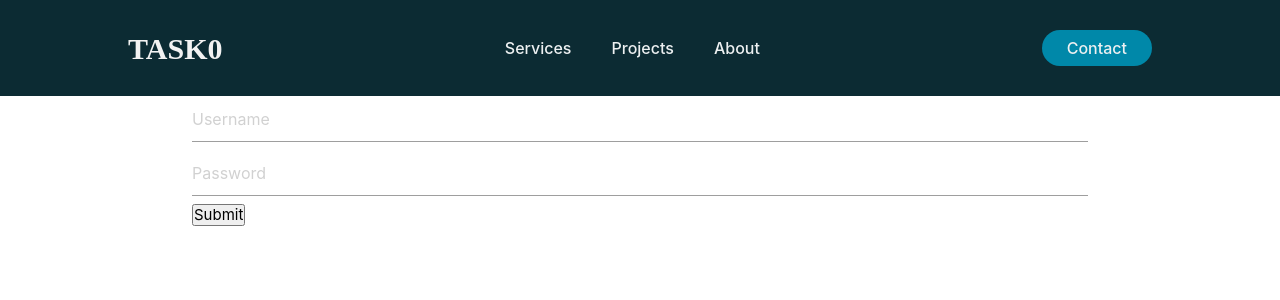
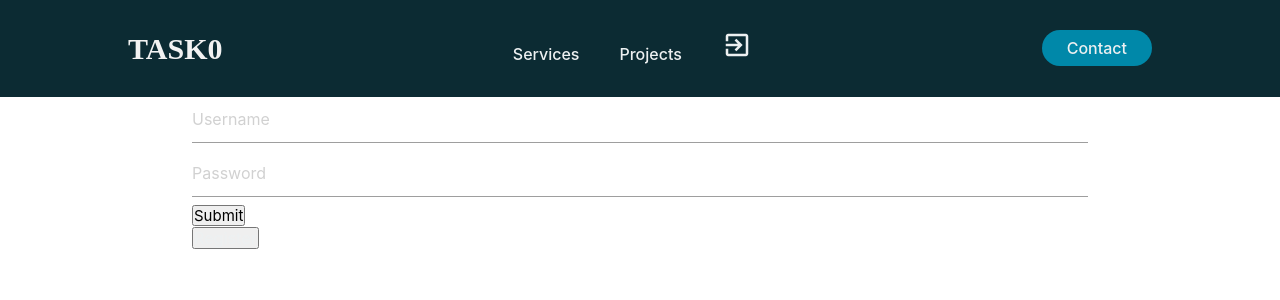
Before and after one commit to zenonn37/tasks, a React (Create React App) app: page /auth in a window 1280 px wide. Shown: the top 300 px of the page. Built offline with nearby package versions, Linux system fonts and the light colour scheme.

Commit message:
updated navbar and auth systems

```diff
--- a/src/actions/auth.action.js
+++ b/src/actions/auth.action.js
@@ -4,7 +4,7 @@ import { REGISTER, LOGIN, AUTH, LOGOUT, CLEAR_PROGRAMS } from "../types";
 import history from "../history";
 
 export const registerAction = register => {
-  return async (dispatch, getData) => {
+  return async dispatch => {
     try {
       const res = await tasks.post("/register", register);
       const result = res.data.data;
@@ -13,16 +13,38 @@ export const registerAction = register => {
           username: result.email,
           password: register.password
         };
+        //loginAction(data);
         try {
           const res = await tasks.post("/login", data);
           const result = res.data.access_token;
           console.log(result);
 
           localStorage.setItem("access_token", result);
+          const AUTH_TOKEN = result;
+          tasks.defaults.headers.common["Authorization"] = "Bearer " + AUTH_TOKEN
           dispatch({
             type: LOGIN,
             payload: result
           });
+          if (result) {
+
+
+            try {
+
+              const res = await tasks.get("/user");
+              const result = res.data.data;
+
+              console.log(result);
+
+              dispatch({
+                type: AUTH,
+                payload: result
+              });
+            } catch (error) {
+              console.log(error);
+            }
+          }
+
           history.push("/");
         } catch (error) {
           console.log(error);
@@ -41,6 +63,8 @@ export const registerAction = register => {
   };
 };
 export const loginAction = login => {
+  console.log(login);
+
   return async dispatch => {
     try {
       const res = await tasks.post("/login", login);
@@ -56,7 +80,7 @@ export const loginAction = login => {
         const AUTH_TOKEN = localStorage.getItem("access_token");
         tasks.defaults.headers.common["Authorization"] = "Bearer " + AUTH_TOKEN
         const res = await tasks.get("/user");
-        const result = res.data;
+        const result = res.data.data;
 
         console.log(result);
 
@@ -95,7 +119,7 @@ export const userAction = () => {
   };
 };
 export const logOut = () => {
-  return async (dispatch, getData) => {
+  return async dispatch => {
     try {
       const AUTH_TOKEN = localStorage.getItem("access_token");
       tasks.defaults.headers.common["Authorization"] = "Bearer " + AUTH_TOKEN
@@ -108,7 +132,7 @@ export const logOut = () => {
         type: CLEAR_PROGRAMS
       });
       localStorage.removeItem("access_token");
-      history.push("/login");
+      history.push("/auth");
     } catch (error) {
       console.log(error);
     }
--- /dev/null
+++ b/src/components/auth/Login.js
@@ -0,0 +1,46 @@
+import React, { useState } from 'react'
+import { useDispatch } from 'react-redux'
+import { loginAction } from '../../actions/auth.action'
+
+export default function Login() {
+
+    const dispatch = useDispatch();
+    const [name, setName] = useState("");
+    const [email, setEmail] = useState("");
+    const [password, setPassword] = useState("");
+
+    const onSubmit = e => {
+        e.preventDefault();
+        const data = {
+
+
+            username: email,
+            password: password
+        }
+        console.log(data);
+
+        dispatch(loginAction(data))
+
+    }
+
+
+    return (
+        <div>
+
+            <form onSubmit={onSubmit}>
+
+                <div className="fields">
+                    <input type="text" name="username" onChange={e => setEmail(e.target.value)} placeholder="Username" />
+                </div>
+                <div className="fields">
+                    <input type="text" name="password" onChange={e => setPassword(e.target.value)} placeholder="Password" />
+                </div>
+                <div className="fields">
+                    <input type="submit" name="Submit" />
+                </div>
+
+            </form>
+
+        </div>
+    )
+}
--- /dev/null
+++ b/src/components/auth/Register.js
@@ -0,0 +1,48 @@
+import React, { useState } from 'react'
+import { useDispatch } from 'react-redux'
+import { registerAction } from '../../actions/auth.action'
+
+export default function Register() {
+    const dispatch = useDispatch();
+    const [name, setName] = useState("");
+    const [email, setEmail] = useState("");
+    const [password, setPassword] = useState("");
+
+    const onSubmit = e => {
+        e.preventDefault();
+        const data = {
+
+            name: name,
+            email: email,
+            password: password
+        }
+        console.log(data);
+
+        dispatch(registerAction(data))
+
+    }
+
+
+    return (
+        <div>
+
+            <form onSubmit={onSubmit}>
+                <div className="fields">
+                    <input type="text" name="username" onChange={e => setName(e.target.value)} placeholder="Full Name" />
+                </div>
+
+                <div className="fields">
+                    <input type="text" name="username" onChange={e => setEmail(e.target.value)} placeholder="Username" />
+                </div>
+                <div className="fields">
+                    <input type="text" name="password" onChange={e => setPassword(e.target.value)} placeholder="Password" />
+                </div>
+                <div className="fields">
+                    <input type="submit" name="Submit" />
+                </div>
+
+            </form>
+
+        </div>
+    )
+}
--- a/src/components/navigation/Navbar.js
+++ b/src/components/navigation/Navbar.js
@@ -1,7 +1,10 @@
-import React from 'react'
+import React from 'react';
+import { useDispatch } from 'react-redux';
+import { logOut } from '../../actions/auth.action';
 
 
-function Navbar(props) {
+function Navbar() {
+    const dispatch = useDispatch();
     return (
         <header>
             <img className="logo" src="images/tasko.svg" alt="logo" />
@@ -16,7 +19,10 @@ function Navbar(props) {
                         <a href="#">Projects</a>
                     </li>
                     <li>
-                        <a href="#">About</a>
+                        <i className="small material-icons point" onClick={() => dispatch(logOut())}>
+
+                            exit_to_app
+                      </i>
                     </li>
 
                 </ul>
--- a/src/pages/Auth.js
+++ b/src/pages/Auth.js
@@ -1,54 +1,40 @@
 import React, { useState } from 'react';
-import { useDispatch } from 'react-redux';
-import { registerAction, loginAction } from '../actions/auth.action';
+import Login from '../components/auth/Login'
+import Register from '../components/auth/Register'
 
 
 
 
 const Auth = () => {
 
+    const [auth, setAuth] = useState(false);
 
-    const dispatch = useDispatch();
-    const [name, setName] = useState("");
-    const [email, setEmail] = useState("");
-    const [password, setPassword] = useState("");
-
-    const onSubmit = e => {
-        e.preventDefault();
-        const data = {
-
-
-            username: email,
-            password: password
-        }
-        console.log(data);
-
-        dispatch(loginAction(data))
-
+    const handleAuth = e => {
+        setAuth(!auth);
     }
 
 
+
+
     return (
-        <div>
+        <div className="auth-system">
 
-            <form onSubmit={onSubmit}>
+            {
+                auth ? <Register /> : <Login />
+            }
 
-                <div className="fields">
-                    <input type="text" name="username" onChange={e => setEmail(e.target.value)} placeholder="Username" />
-                </div>
-                <div className="fields">
-                    <input type="text" name="password" onChange={e => setPassword(e.target.value)} placeholder="Password" />
-                </div>
-                <div className="fields">
-                    <input type="submit" name="Submit" />
-                </div>
+            {
+                auth ? (<button onClick={handleAuth}>Login</button>) : (<button onClick={handleAuth}>Register</button>)
+            }
+            <div>
 
-            </form>
+            </div>
+        </div>
+    )
 
 
 
-        </div>
-    )
+
 }
 
 export default Auth;
--- a/src/pages/Task.js
+++ b/src/pages/Task.js
@@ -1,14 +1,47 @@
-import React from "react";
+import React, { useState, useEffect } from "react";
+import { useSelector, useDispatch } from 'react-redux'
+import { getTask } from '../actions/taskAction'
 import InputComponent from '../components/InputComponent'
 
 function Task() {
+
+  const [list, setList] = useState(true);
+  const dispatch = useDispatch();
+  const { tasks } = useSelector(state => state.task)
+
+  useEffect(() => {
+    dispatch(getTask())
+  }, [dispatch])
 
   return (
     <div className="row">
 
 
       <div className="col s12">
-        <InputComponent />
+
+        {
+          list ? (
+
+
+            <div>
+              <div className="task-box">
+                {
+                  tasks.map(task => (
+                    <li key={task.id}>
+                      <h2>{task.title}</h2>
+                    </li>
+                  ))
+                }
+
+              </div>
+
+              <i className="material-icons">add</i><span>Add Task</span>
+            </div>
+          ) : <InputComponent />
+        }
+
+
+
       </div>
     </div>
   );
--- a/src/reducer/authReducer.js
+++ b/src/reducer/authReducer.js
@@ -1,4 +1,4 @@
-import { REGISTER, LOGIN, LOGOUT } from "../types/authTypes";
+import { REGISTER, LOGIN, LOGOUT, AUTH } from "../types/authTypes";
 
 const init = {
   token: localStorage.getItem("access_token") || null,
@@ -23,6 +23,11 @@ export const authReducer = (state = init, action) => {
         user: null,
         token: null
       };
+    case AUTH:
+      return {
+        ...state,
+        user: action.payload
+      }
 
     default:
       return state;
```
